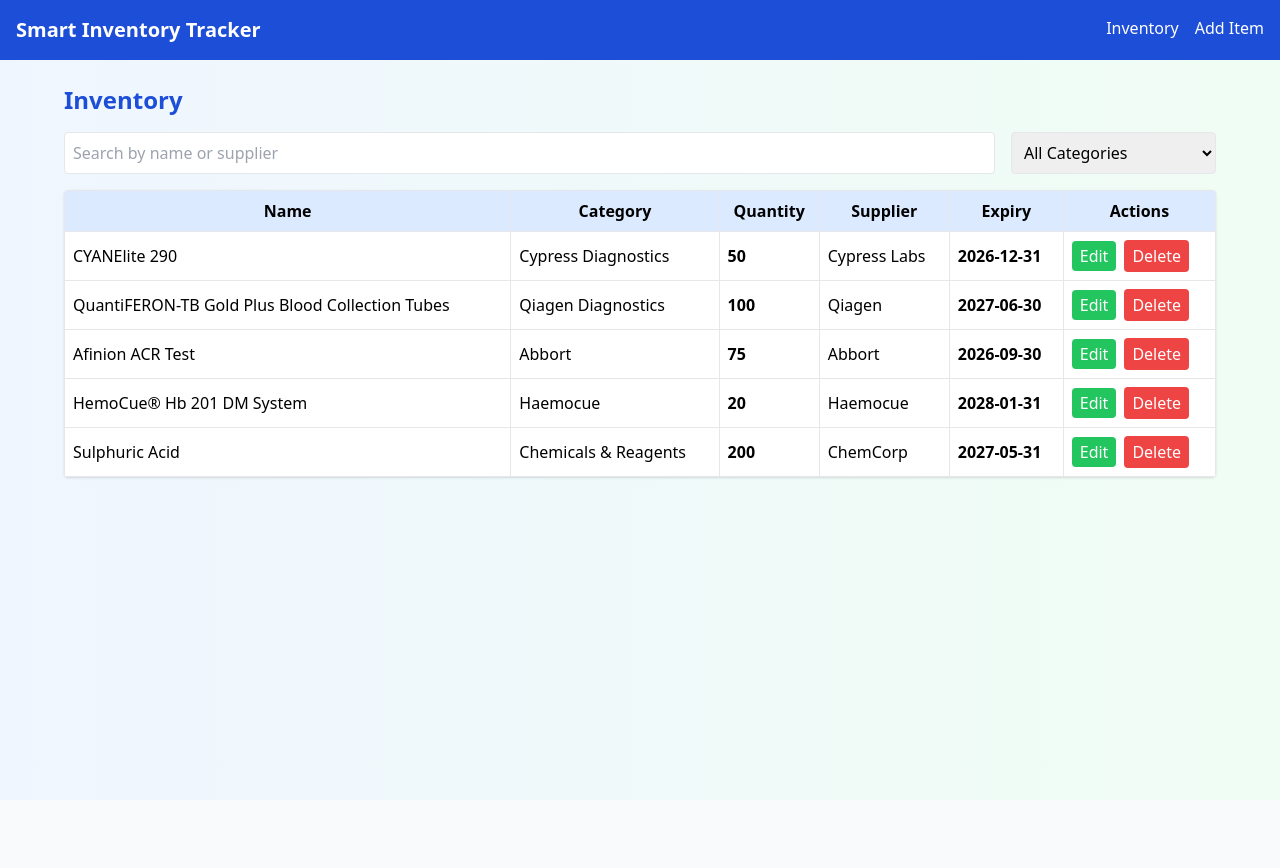
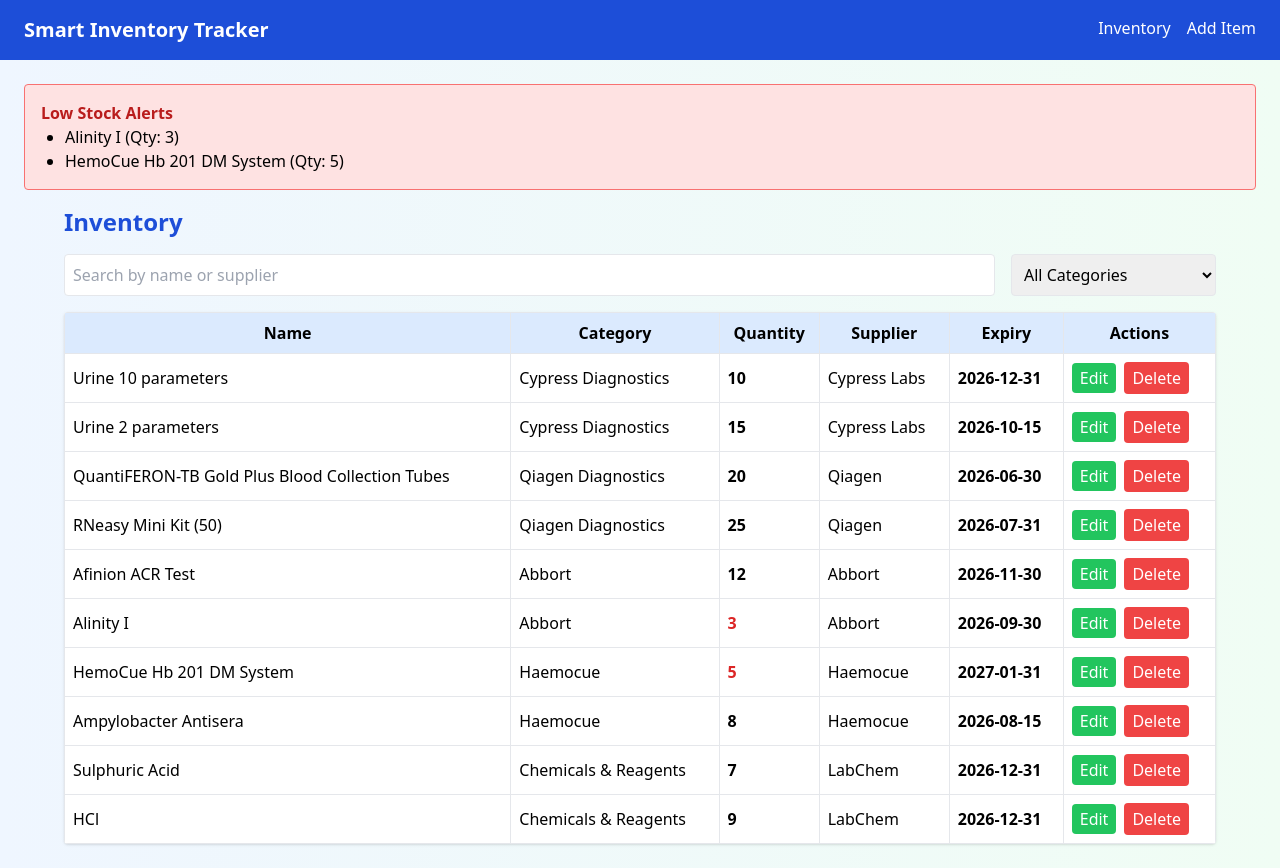
Before and after one commit to Ianm16-pillows/inventory-tracker, a React (Vite) app: page / in a window 1280 px wide. Before the commit the page ends 800 px from the top, so only its background shows below. Built offline with nearby package versions, Linux system fonts and the light colour scheme.

Commit message:
Update App.jsx

```diff
--- a/src/App.jsx
+++ b/src/App.jsx
@@ -1,104 +1,72 @@
 import React, { useState } from "react";
 import { BrowserRouter as Router, Routes, Route, Link } from "react-router-dom";
-
 import Inventory from "./pages/Inventory";
 import AddItem from "./pages/AddItem";
 import EditItem from "./pages/EditItem";
 
-// Generate unique IDs for items
-const generateId = () => Math.random().toString(36).substr(2, 9);
+// Example inventory data
+const initialInventory = [
+  // Cypress Diagnostics
+  { id: "1", name: "Urine 10 parameters", category: "Cypress Diagnostics", quantity: 10, supplier: "Cypress Labs", expiry: "2026-12-31", notes: "Routine urine panel" },
+  { id: "2", name: "Urine 2 parameters", category: "Cypress Diagnostics", quantity: 15, supplier: "Cypress Labs", expiry: "2026-10-15", notes: "Routine urine panel" },
+  // Qiagen Diagnostics
+  { id: "3", name: "QuantiFERON-TB Gold Plus Blood Collection Tubes", category: "Qiagen Diagnostics", quantity: 20, supplier: "Qiagen", expiry: "2026-06-30", notes: "" },
+  { id: "4", name: "RNeasy Mini Kit (50)", category: "Qiagen Diagnostics", quantity: 25, supplier: "Qiagen", expiry: "2026-07-31", notes: "" },
+  // Abbort
+  { id: "5", name: "Afinion ACR Test", category: "Abbort", quantity: 12, supplier: "Abbort", expiry: "2026-11-30", notes: "" },
+  { id: "6", name: "Alinity I", category: "Abbort", quantity: 3, supplier: "Abbort", expiry: "2026-09-30", notes: "Immunoassay System" },
+  // Haemocue
+  { id: "7", name: "HemoCue Hb 201 DM System", category: "Haemocue", quantity: 5, supplier: "Haemocue", expiry: "2027-01-31", notes: "" },
+  { id: "8", name: "Ampylobacter Antisera", category: "Haemocue", quantity: 8, supplier: "Haemocue", expiry: "2026-08-15", notes: "" },
+  // Chemicals & Reagents
+  { id: "9", name: "Sulphuric Acid", category: "Chemicals & Reagents", quantity: 7, supplier: "LabChem", expiry: "2026-12-31", notes: "" },
+  { id: "10", name: "HCl", category: "Chemicals & Reagents", quantity: 9, supplier: "LabChem", expiry: "2026-12-31", notes: "" },
+];
 
 function App() {
-  const [inventory, setInventory] = useState([
-    // Example items
-    {
-      id: generateId(),
-      name: "CYANElite 290",
-      category: "Cypress Diagnostics",
-      quantity: 50,
-      supplier: "Cypress Labs",
-      expiry: "2026-12-31",
-      notes: "10 parameters urine panel",
-    },
-    {
-      id: generateId(),
-      name: "QuantiFERON-TB Gold Plus Blood Collection Tubes",
-      category: "Qiagen Diagnostics",
-      quantity: 100,
-      supplier: "Qiagen",
-      expiry: "2027-06-30",
-      notes: "TB testing kit",
-    },
-    {
-      id: generateId(),
-      name: "Afinion ACR Test",
-      category: "Abbort",
-      quantity: 75,
-      supplier: "Abbort",
-      expiry: "2026-09-30",
-      notes: "Clinical chemistry test",
-    },
-    {
-      id: generateId(),
-      name: "HemoCue® Hb 201 DM System",
-      category: "Haemocue",
-      quantity: 20,
-      supplier: "Haemocue",
-      expiry: "2028-01-31",
-      notes: "Hematology system",
-    },
-    {
-      id: generateId(),
-      name: "Sulphuric Acid",
-      category: "Chemicals & Reagents",
-      quantity: 200,
-      supplier: "ChemCorp",
-      expiry: "2027-05-31",
-      notes: "Highly corrosive",
-    },
-  ]);
+  const [inventory, setInventory] = useState(initialInventory);
 
-  // Add a new item
+  // Add new item
   const addNewItem = (item) => {
-    setInventory([...inventory, { ...item, id: generateId() }]);
+    const newItem = { id: Date.now().toString(), ...item };
+    setInventory([...inventory, newItem]);
   };
 
   // Update existing item
-  const updateItem = (id, updatedItem) => {
-    setInventory(
-      inventory.map((item) => (item.id === id ? { ...item, ...updatedItem } : item))
-    );
+  const updateItem = (id, updatedData) => {
+    setInventory(inventory.map(item => item.id === id ? { ...item, ...updatedData } : item));
   };
+
+  // Low-stock alerts
+  const lowStockItems = inventory.filter(item => Number(item.quantity) <= 5);
 
   return (
     <Router>
       <div className="min-h-screen bg-gradient-to-r from-blue-50 to-green-50">
-        <nav className="bg-blue-700 text-white p-4 flex justify-between">
-          <h1 className="font-bold text-xl">Smart Inventory Tracker</h1>
+        <nav className="bg-blue-700 text-white px-6 py-4 flex justify-between">
+          <h1 className="text-xl font-bold">Smart Inventory Tracker</h1>
           <div className="space-x-4">
-            <Link to="/" className="hover:underline">
-              Inventory
-            </Link>
-            <Link to="/add" className="hover:underline">
-              Add Item
-            </Link>
+            <Link to="/" className="hover:underline">Inventory</Link>
+            <Link to="/add" className="hover:underline">Add Item</Link>
           </div>
         </nav>
 
         <div className="p-6">
+          {lowStockItems.length > 0 && (
+            <div className="mb-4 p-4 bg-red-100 border border-red-400 rounded">
+              <h2 className="font-bold text-red-700">Low Stock Alerts</h2>
+              <ul className="list-disc ml-6">
+                {lowStockItems.map(item => (
+                  <li key={item.id}>{item.name} (Qty: {item.quantity})</li>
+                ))}
+              </ul>
+            </div>
+          )}
+
           <Routes>
-            <Route
-              path="/"
-              element={<Inventory inventory={inventory} />}
-            />
-            <Route
-              path="/add"
-              element={<AddItem addNewItem={addNewItem} />}
-            />
-            <Route
-              path="/edit/:id"
-              element={<EditItem inventory={inventory} updateItem={updateItem} />}
-            />
+            <Route path="/" element={<Inventory inventory={inventory} />} />
+            <Route path="/add" element={<AddItem addNewItem={addNewItem} />} />
+            <Route path="/edit/:id" element={<EditItem inventory={inventory} updateItem={updateItem} />} />
           </Routes>
         </div>
       </div>
```
